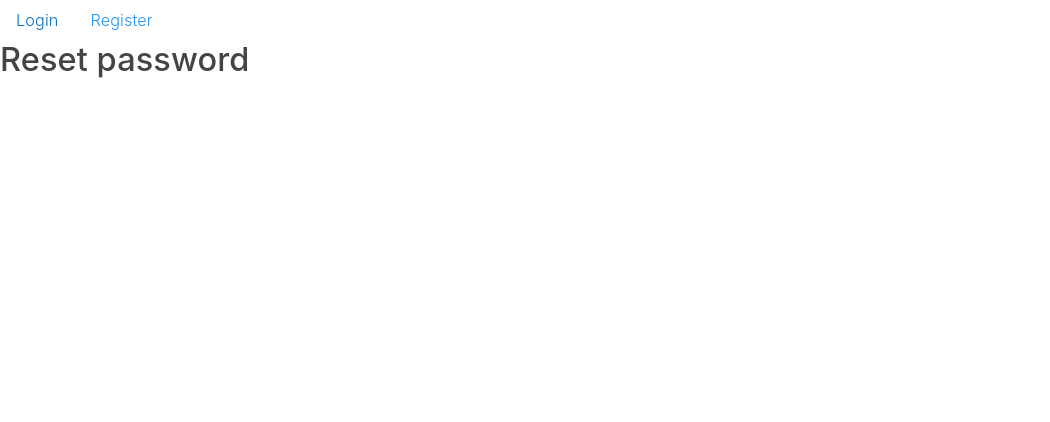
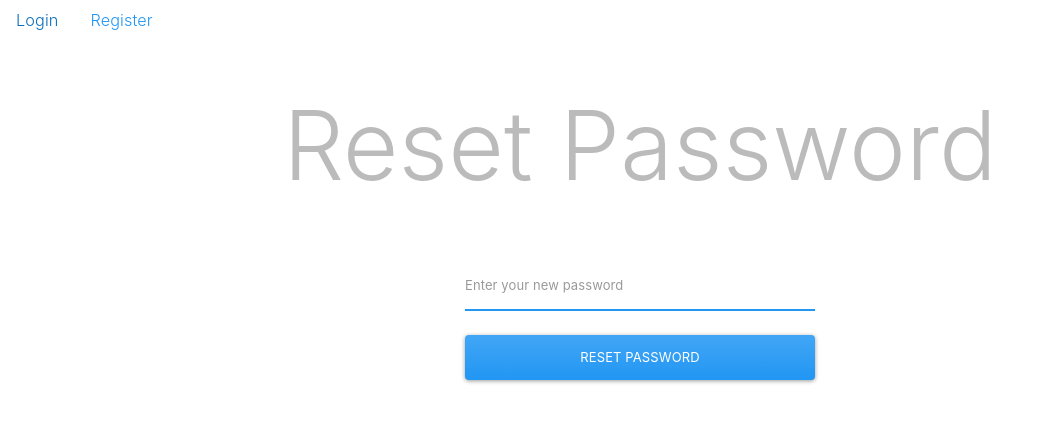
Before and after one commit to KaiyuWei/register, a React (Create React App) app in the folder client/: page /reset-password/1 in a window 1280 px wide. Shown: the top 422 px of the page, without its empty margins (0-1050 px from the left). Built offline with nearby package versions, Linux system fonts and the light colour scheme; no server answers.

Commit message:
reset password completed

```diff
--- a/client/src/pages/AccountActivate.js
+++ b/client/src/pages/AccountActivate.js
@@ -4,7 +4,7 @@
  */
 
 import { useEffect } from "react";
-import { useNavigate, useParams, usenavigate } from "react-router-dom";
+import { useNavigate, useParams, useNavigation } from "react-router-dom";
 import toast from "react-hot-toast";
 import axios from "axios";
 import { useAuth } from "../context/auth.js";
--- a/client/src/pages/ResetPassword.js
+++ b/client/src/pages/ResetPassword.js
@@ -1,7 +1,64 @@
+import { useState } from "react";
+import { useParams, useNavigate } from "react-router-dom";
+import axios from "axios";
+import toast from "react-hot-toast";
+
 export default function ResetPassword() {
+  // the state for email input value
+  const [password, setPassword] = useState("");
+  // the state indicating the loading status
+  const [loading, setLoading] = useState(false);
+  const navigate = useNavigate();
+
+  // get the token
+  const { token } = useParams();
+
+  // submit handler
+  const handleSubmit = async (e) => {
+    // prevent from refreshing the page
+    e.preventDefault();
+
+    // send an email to the user by this API
+    const { data } = await axios.post("/reset-password", { password, token });
+
+    if (data?.error) {
+      console.log(data.error);
+      toast.error(data.error);
+    } else {
+      // indicate success
+      toast.success("Password is successfully reset.");
+      navigate("/login");
+    }
+  };
+
   return (
     <div>
-      <h1>Reset password</h1>
+      <h1 className="display-1 d-flex text-secondary align-items-center justify-content-center p-5">
+        Reset Password
+      </h1>
+      <div className="container">
+        <div className="row">
+          <div className="col-lg-4 offset-lg-4">
+            <form onSubmit={handleSubmit}>
+              <input
+                type="text"
+                placeholder="Enter your new password"
+                className="form-control mb-4"
+                required
+                autoFocus
+                value={password}
+                onChange={(e) => setPassword(e.target.value)}
+              />
+              <button
+                disabled={loading}
+                className="btn btn-primary col-12 mb-4"
+              >
+                {loading ? "Waiting..." : "Reset password"}
+              </button>
+            </form>
+          </div>
+        </div>
+      </div>
     </div>
   );
 }
```
